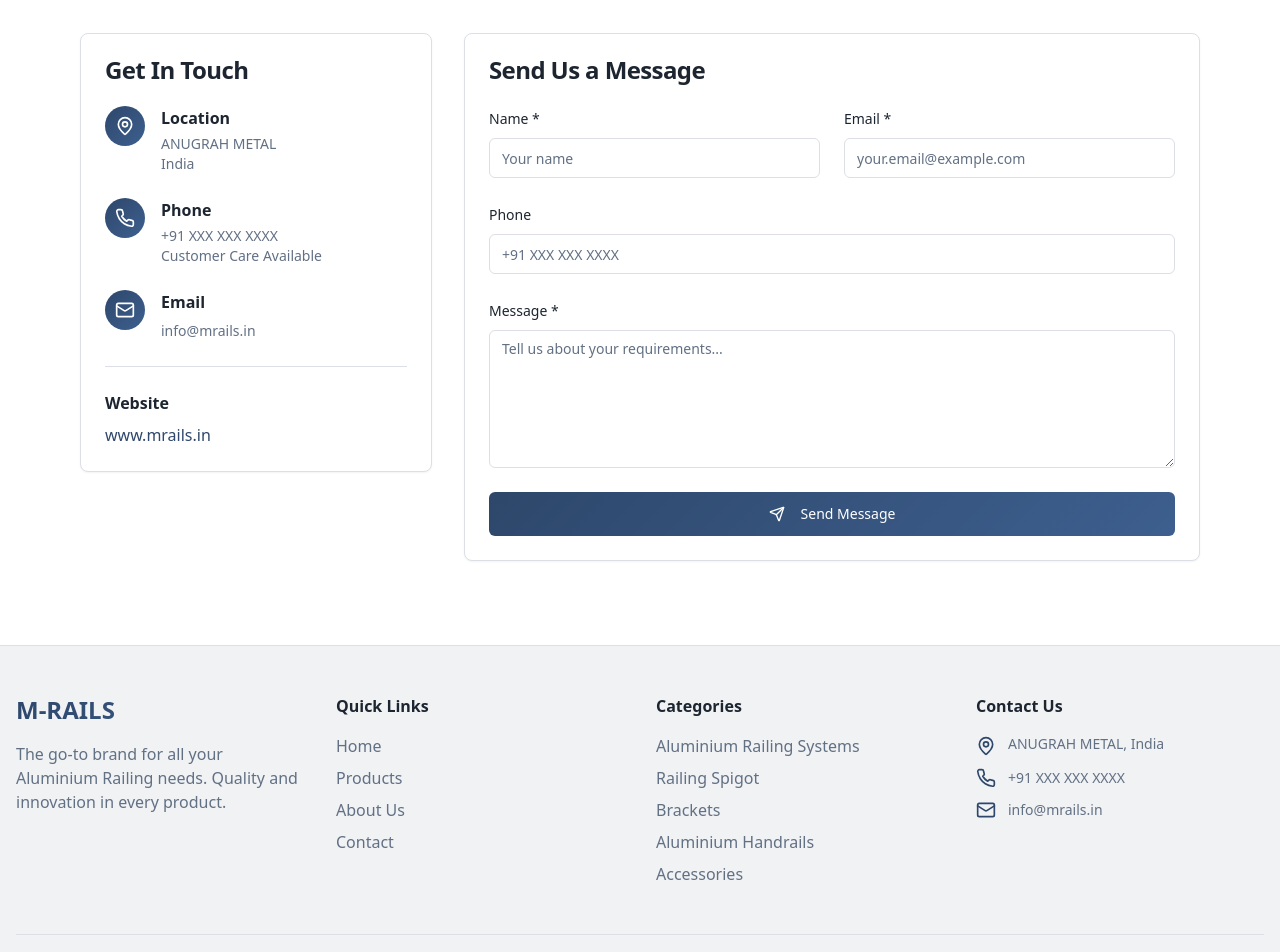
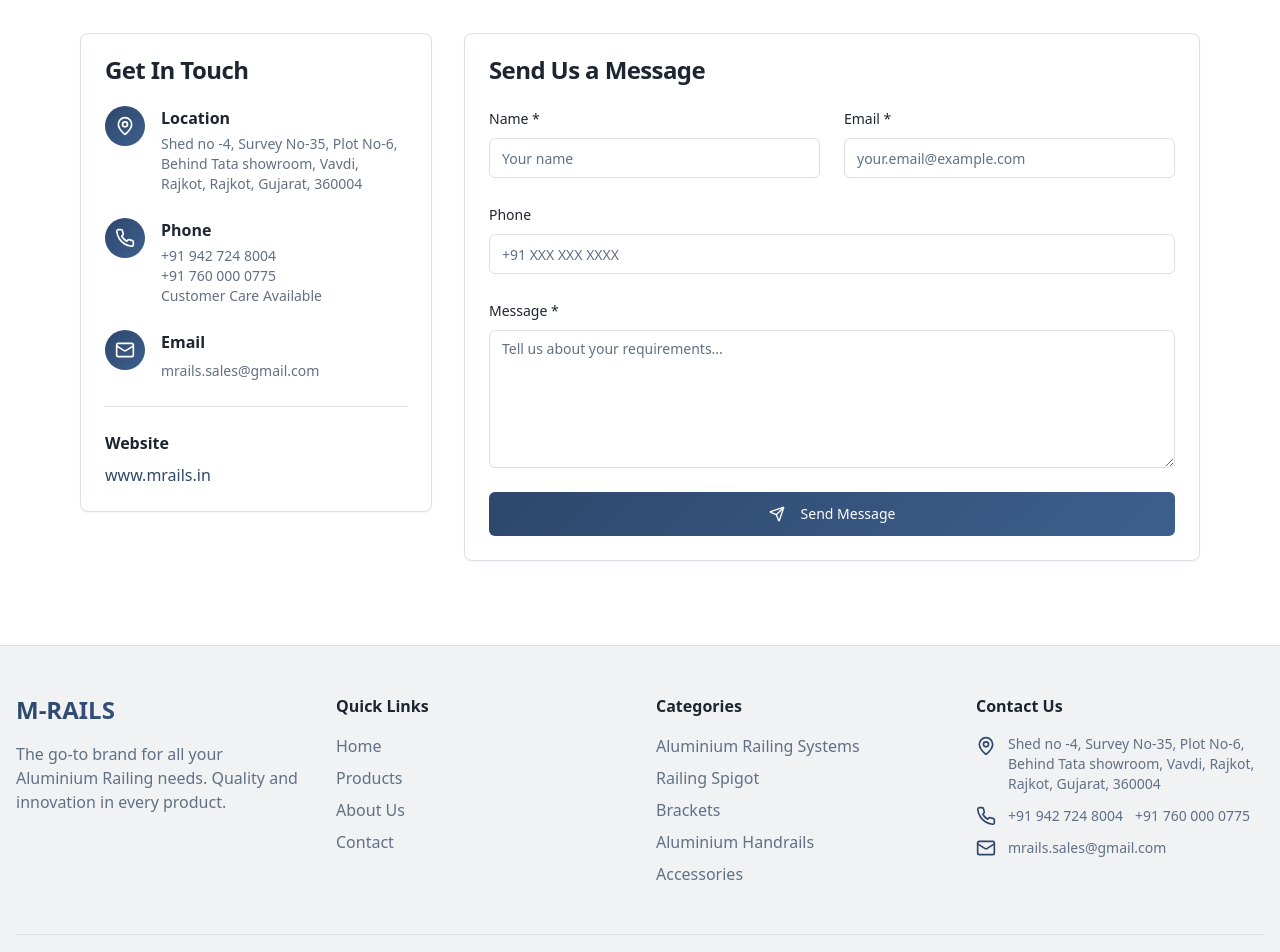
Before and after one commit to PratikPanda0/m-rails-showcase, a React (Vite) app: page /contact in a window 1280 px wide. Shown: the part 220-1172 px from the top of the page. Built offline with nearby package versions, Linux system fonts and the light colour scheme; the HTML template or start-up script is replaced by a standard one.

Commit message:
Contacts details changed

```diff
--- a/src/components/Footer.tsx
+++ b/src/components/Footer.tsx
@@ -62,17 +62,18 @@ const Footer = () => {
               <div className="flex items-start space-x-3">
                 <MapPin className="h-5 w-5 text-primary mt-0.5 flex-shrink-0" />
                 <p className="text-muted-foreground text-sm">
-                  ANUGRAH METAL, India
+                  Shed no -4, Survey No-35, Plot No-6, Behind Tata showroom, Vavdi, Rajkot, Rajkot, Gujarat, 360004
                 </p>
               </div>
               <div className="flex items-center space-x-3">
                 <Phone className="h-5 w-5 text-primary flex-shrink-0" />
-                <p className="text-muted-foreground text-sm">+91 XXX XXX XXXX</p>
+                <p className="text-muted-foreground text-sm">+91 942 724 8004</p>
+                <p className="text-muted-foreground text-sm">+91 760 000 0775</p>
               </div>
               <div className="flex items-center space-x-3">
                 <Mail className="h-5 w-5 text-primary flex-shrink-0" />
-                <a href="mailto:info@mrails.in" className="text-muted-foreground text-sm hover:text-primary transition-colors">
-                  info@mrails.in
+                <a href="mailto:mrails.sales@gmail.com" className="text-muted-foreground text-sm hover:text-primary transition-colors">
+                  mrails.sales@gmail.com
                 </a>
               </div>
             </div>
--- a/src/pages/Contact.tsx
+++ b/src/pages/Contact.tsx
@@ -71,8 +71,7 @@ const Contact = () => {
                   <div>
                     <h3 className="font-semibold text-foreground mb-1">Location</h3>
                     <p className="text-muted-foreground text-sm">
-                      ANUGRAH METAL<br />
-                      India
+                      Shed no -4, Survey No-35, Plot No-6, Behind Tata showroom, Vavdi, Rajkot, Rajkot, Gujarat, 360004
                     </p>
                   </div>
                 </div>
@@ -84,7 +83,8 @@ const Contact = () => {
                   <div>
                     <h3 className="font-semibold text-foreground mb-1">Phone</h3>
                     <p className="text-muted-foreground text-sm">
-                      +91 XXX XXX XXXX<br />
+                      +91 942 724 8004<br />
+                      +91 760 000 0775<br />
                       Customer Care Available
                     </p>
                   </div>
@@ -97,10 +97,10 @@ const Contact = () => {
                   <div>
                     <h3 className="font-semibold text-foreground mb-1">Email</h3>
                     <a
-                      href="mailto:info@mrails.in"
+                      href="mailto:mrails.sales@gmail.com"
                       className="text-muted-foreground text-sm hover:text-primary transition-colors"
                     >
-                      info@mrails.in
+                      mrails.sales@gmail.com
                     </a>
                   </div>
                 </div>
--- a/vite.config.ts
+++ b/vite.config.ts
@@ -7,7 +7,7 @@ import { componentTagger } from "lovable-tagger";
 export default defineConfig(({ mode }) => ({
   server: {
     host: "::",
-    port: 8080,
+    port: 3000,
   },
   plugins: [react(), mode === "development" && componentTagger()].filter(Boolean),
   resolve: {
```
